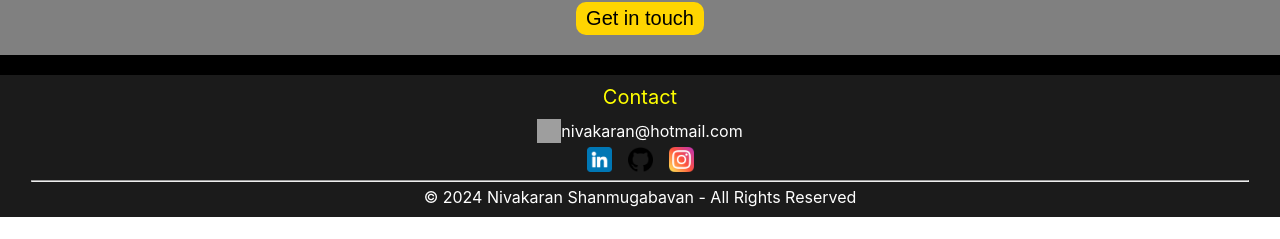
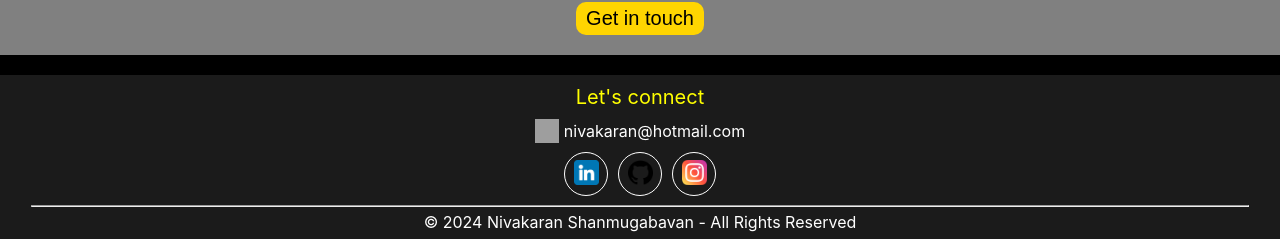
Before and after one commit to NivakaranS/ultimatePortfolio, a React (Create React App) app: page / in a window 1280 px wide. Shown: the part 3630-3869 px from the top of the page. Before the commit the page ends 3847 px from the top, so only its background shows below. Built offline with nearby package versions, Linux system fonts and the light colour scheme; grey boxes are pictures that could not be loaded.

Commit message:
Another commit message

```diff
--- a/src/Components/Footer.css
+++ b/src/Components/Footer.css
@@ -1,5 +1,20 @@
 
 
+.contactOptions {
+    height: 42px;
+    width: 42px;
+    border: 1px solid white;
+    margin: 5px 5px;
+    border-radius: 30px;
+    display: flex;
+    align-items: center;
+    justify-content: center;
+
+}
+
+.contactOptions:hover {
+    background: gray;
+}
 
 
 @media only screen and (max-width: 600px) {
--- a/src/Components/Footer.js
+++ b/src/Components/Footer.js
@@ -9,19 +9,30 @@ const Footer = () => {
         <div className='mainFooterContainer'>
             <div >
                 <div style={{textAlign: 'center', color: 'yellow', fontSize: '20px', marginBottom: '10px'}}>
-                    Contact
+                    Let's connect
                 </div>
 
                 <div style={{display: 'flex', justifyContent: 'center', alignItems: 'center'}}>
-                <img width="24" height="24" src="https://img.icons8.com/material-rounded/24/mail.png" alt="mail"/>
+                <img width="24" height="24" style={{marginRight: '5px'}} src="https://img.icons8.com/material-rounded/24/mail.png" alt="mail"/>
 
                     nivakaran@hotmail.com
                 </div>
             </div>
             <div style={{margin: '4px 0px'}}>
+                <div style={{display: 'flex', flexDirection: 'row'}}>
+                <div className='contactOptions'>
                 <a href='https://www.linkedin.com/in/nivakaran/'><img src={LinkedIn} style={{height: '25px', cursor: 'pointer', margin: '0px 8px'}}/></a>
+                </div>
+                <div className='contactOptions'>
                 <a href='https://github.com/NivakaranS'><img src={Git} style={{height: '25px', cursor: 'pointer', margin: '0px 8px'}}/></a>
+                </div>
+                <div className='contactOptions'>
                 <a href='https://www.instagram.com/nivakarans/'><img src={Instagram} style={{height: '25px', cursor: 'pointer', margin: '0px 8px'}}/></a>
+                </div>
+
+                </div>
+
+
             </div>
             <hr style={{width: '95%'}}/>
             <div style={{marginTop: '5px', textAlign: 'center'}}>
```
